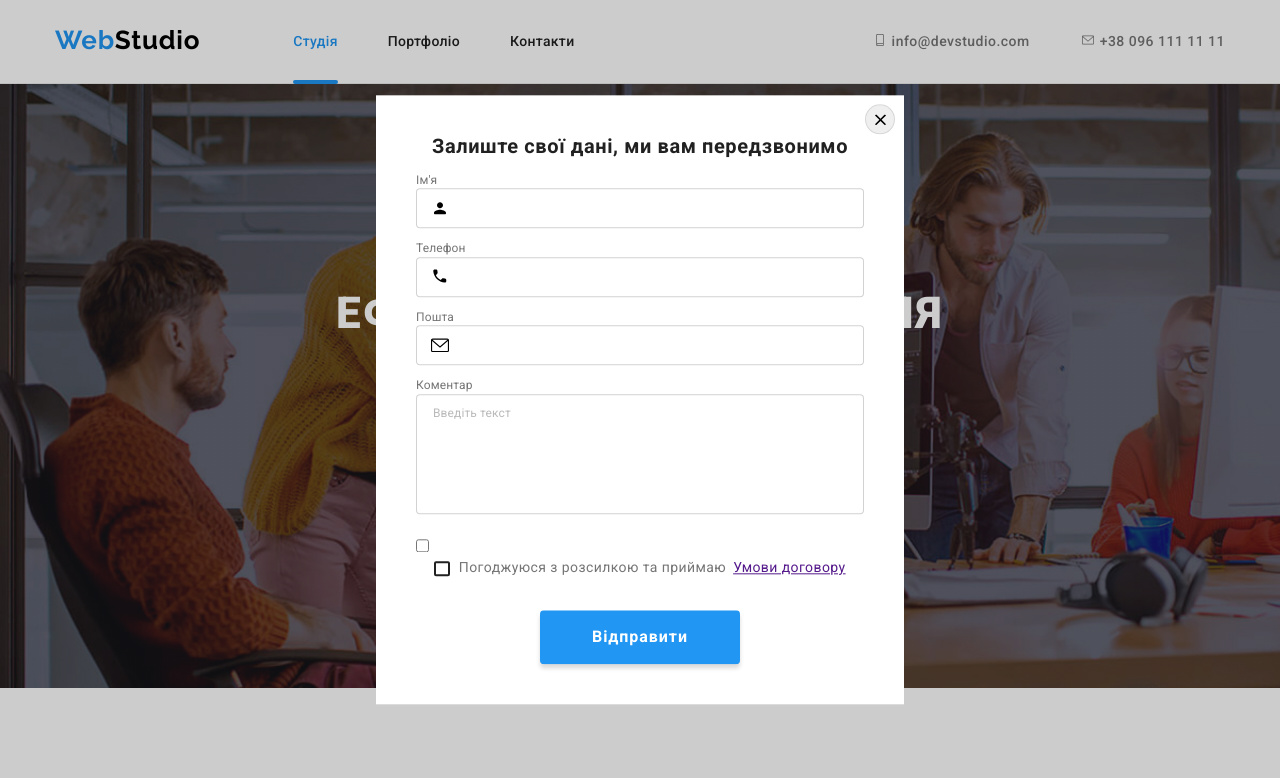
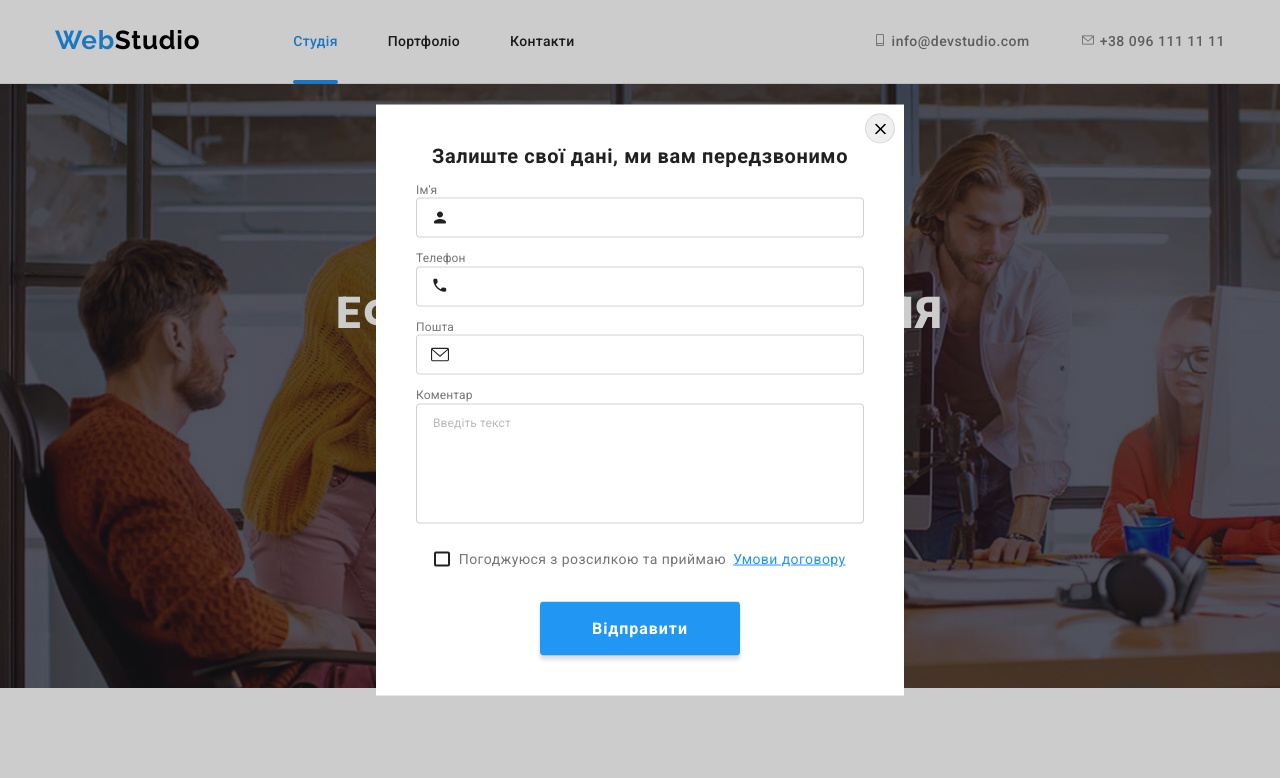
Before and after one commit to YanaKozhokar/goit-markup-hw-06, a plain HTML site: page index.html in a window 1280 px wide. Both pictures are taken after a click on the button "Замовити послугу". Shown: the top 778 px of the page. Drawn offline with nearby package versions, Linux system fonts and the light colour scheme.

Commit message:
Added styles to modal

```diff
--- a/css/styles.css
+++ b/css/styles.css
@@ -540,6 +540,7 @@ ul {
   filter: drop-shadow(0px 4px 4px rgba(0, 0, 0, 0.15));
   background-color: transparent;
   color: var(--secondary-text-color);
+  outline: transparent;
 }
 
 .subscription-input::placeholder {
@@ -758,9 +759,13 @@ ul {
   height: 40px;
   border: 1px solid rgba(33, 33, 33, 0.2);
   border-radius: 4px;
+  transition-property: border-color;
+  transition-duration: 250ms;
+  transition-timing-function: cubic-bezier(0.4, 0, 0.2, 1);
 }
 
 .input:focus {
+  outline: transparent;
   border-color: var(--color-accent);
 }
 
@@ -775,9 +780,10 @@ ul {
   position: absolute;
   top: 0;
   left: 0;
+  fill: #212121;
 }
 
-.input-icon:focus {
+.input:focus + .input-icon {
   fill: var(--color-accent);
 }
 
@@ -785,6 +791,9 @@ ul {
   height: 120px;
   padding: 12px 16px;
   resize: none;
+  transition-property: border-color;
+  transition-duration: 250ms;
+  transition-timing-function: cubic-bezier(0.4, 0, 0.2, 1);
 }
 
 .comment:focus {
@@ -803,7 +812,9 @@ ul {
   margin-top: 20px;
   margin-left: auto;
   margin-right: auto;
-  display: block;
+  display: flex;
+  justify-content: center;
+  align-items: center;
 }
 
 .form__policy-text {
@@ -831,10 +842,13 @@ ul {
 
 .policy-link {
   margin-left: 7px;
+  color: #2196f3;
 }
 
 .checkbox:checked + .form__policy-text::before {
   background-color: var(--color-accent);
+  border-color: var(--color-accent);
+  background-image: url(../images/check.svg);
 }
 
 .form__button {
--- a/index.html
+++ b/index.html
@@ -432,7 +432,7 @@
             </svg>
           </button>
           <p class="modal-title">Залиште свої дані, ми вам передзвонимо</p>
-          <form class="form">
+          <form class="form" autocomplete="off">
             <label class="form__label" for="user-name">
               <span class="form__label-text">Ім'я</span>
               <span class="form__input-container">
@@ -470,7 +470,13 @@
               ></textarea>
             </label>
             <label class="form__label-policy" for="policy">
-              <input type="checkbox" value="" id="policy" name="policy" />
+              <input
+                class="checkbox visually-hidden"
+                type="checkbox"
+                value=""
+                id="policy"
+                name="policy"
+              />
               <span class="form__policy-text"
                 >Погоджуюся з розсилкою та приймаю
                 <a class="policy-link" href="">Умови договору</a></span
```
Also changed, not shown: images/check.svg (added), images/icons.svg.
